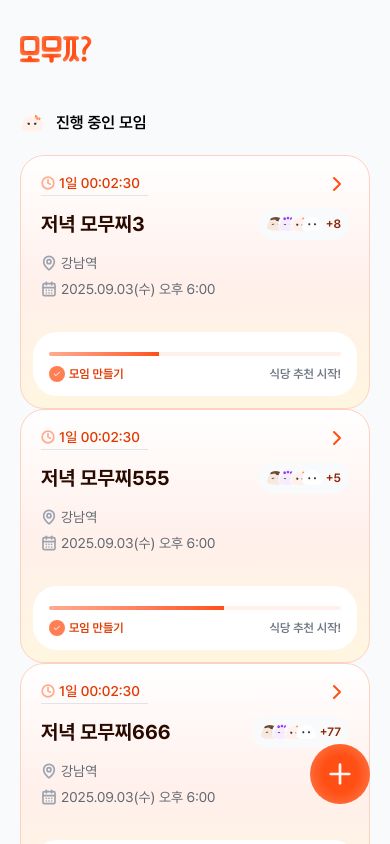
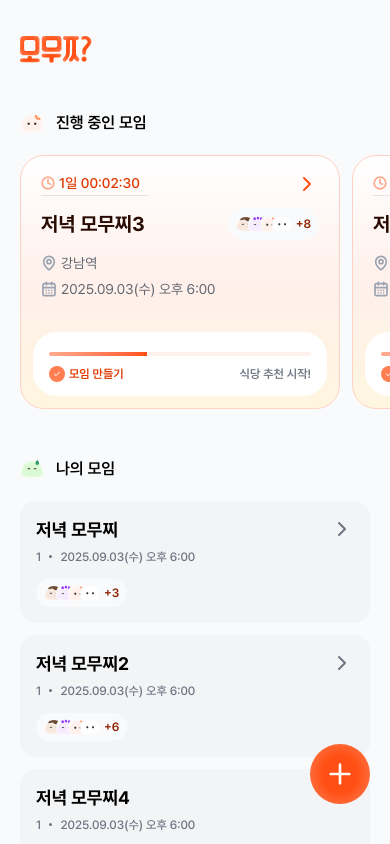
Before and after one commit to depromeet/17th-team3-Web, a Next.js app: page / in a window 390 px wide. Built offline with nearby package versions, Linux system fonts and the light colour scheme.

Commit message:
[Refactor] snap CSS 활용으로 모바일 사용자 경험 개선 (#60)

```diff
--- a/src/app/(home)/_components/ActiveMeetingCard.tsx
+++ b/src/app/(home)/_components/ActiveMeetingCard.tsx
@@ -27,10 +27,6 @@ const MOCK_AVATARS = [
   '/images/avatar/milk.svg',
 ];
 
-/**
- * 진행 중인 모임 카드 컴포넌트
- * @param meeting - 모임 정보
- */
 const ActiveMeetingCard = ({ meeting }: ActiveMeetingCardProps) => {
   const { name, attendeeCount } = meeting;
 
--- a/src/app/(home)/page.tsx
+++ b/src/app/(home)/page.tsx
@@ -43,10 +43,12 @@ const HomePage = () => {
         {/* 진행 중인 모임 */}
         <section className="py-2">
           <SectionHeader title="진행 중인 모임" icon="/images/avatar/orange.svg" />
-          <div className="px-5 pb-5">
+          <div className="no-scrollbar flex snap-x snap-mandatory gap-3 overflow-x-auto px-5 pb-5">
             {activeMeetings.length > 0 ? (
               activeMeetings.map((meeting) => (
-                <ActiveMeetingCard key={meeting.id} meeting={meeting} />
+                <div key={meeting.id} className="min-w-[320px] shrink-0 snap-center">
+                  <ActiveMeetingCard meeting={meeting} />
+                </div>
               ))
             ) : (
               <EmptyActiveMeetingCard />
```
